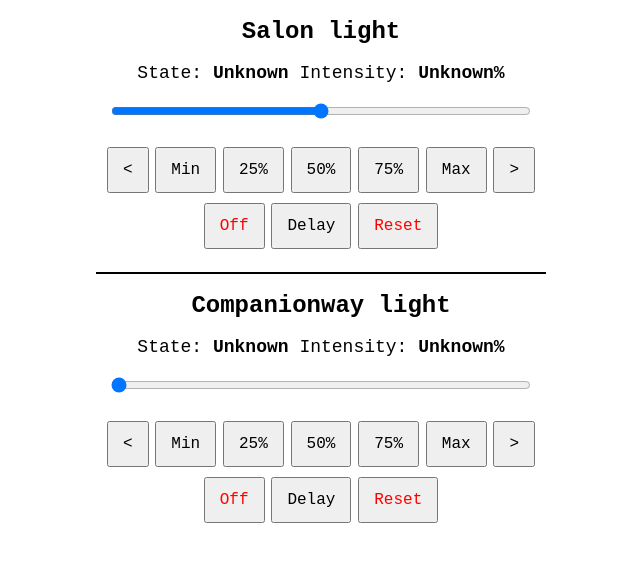
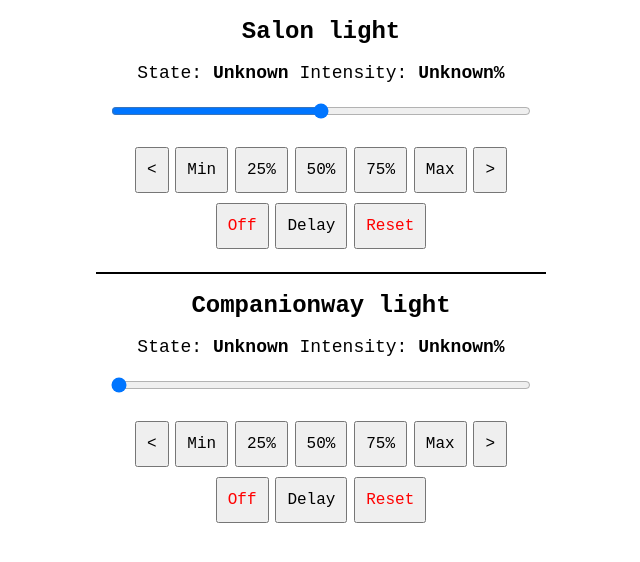
Before and after one commit to pangopi/LED_Touch_ESP01, a plain HTML site: page http/index.html in a window 1280 px wide. Shown: the whole page, without its empty margins (319-959 px from the left). Drawn offline with Linux system fonts and the light colour scheme.

Commit message:
Changed button padding

```diff
--- a/http/index.html
+++ b/http/index.html
@@ -38,7 +38,7 @@
             font-size: medium;
             font-family: 'Courier New', Courier, monospace;
             margin: 5px -2px;
-            padding: 12px 14px;
+            padding: 12px 10px;
         }
         button.reset {
             color: red;
```
